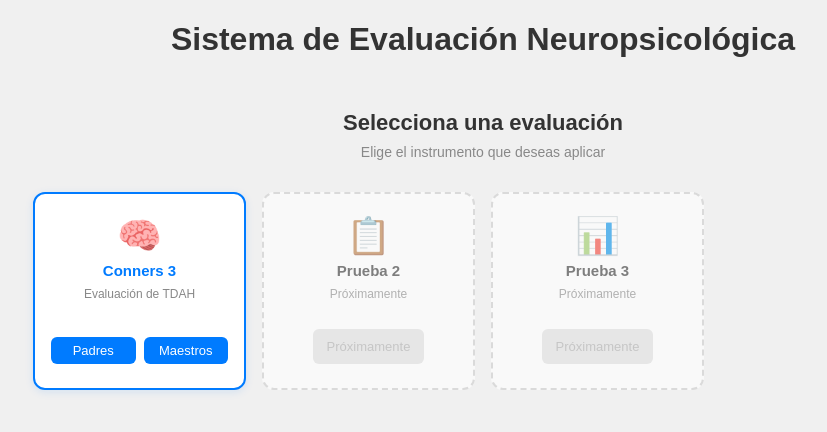
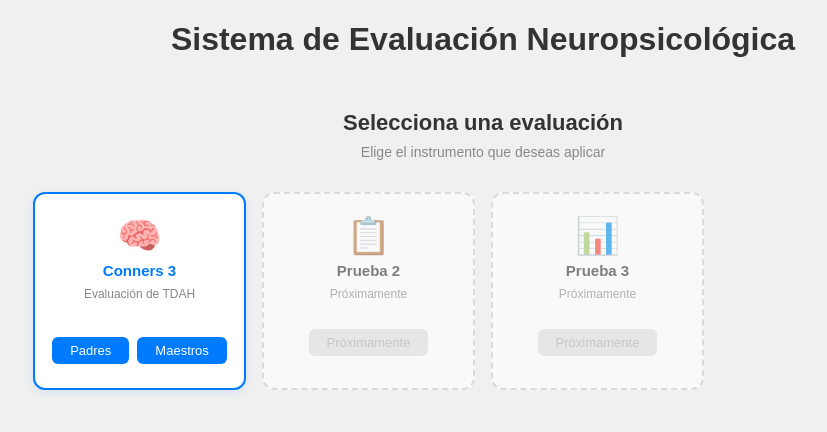
Before and after one commit to JackMortDT/conners, a React (Vite) app: page / in a window 1280 px wide. Shown: the top 432 px of the page, without its empty margins (157-984 px from the left). Built offline with nearby package versions, Linux system fonts and the light colour scheme.

Commit message:
fix: remove full-width stretch from version buttons in test card

```diff
--- a/src/App.css
+++ b/src/App.css
@@ -652,16 +652,14 @@
   display: flex;
   gap: 8px;
   margin-top: 8px;
-  width: 100%;
 }
 
 .test-card-action {
-  padding: 6px 14px;
+  padding: 6px 18px;
   font-size: 13px;
   border-radius: 6px;
   border: none;
   cursor: pointer;
-  flex: 1;
 }
 
 .test-card.available .test-card-action {
```
